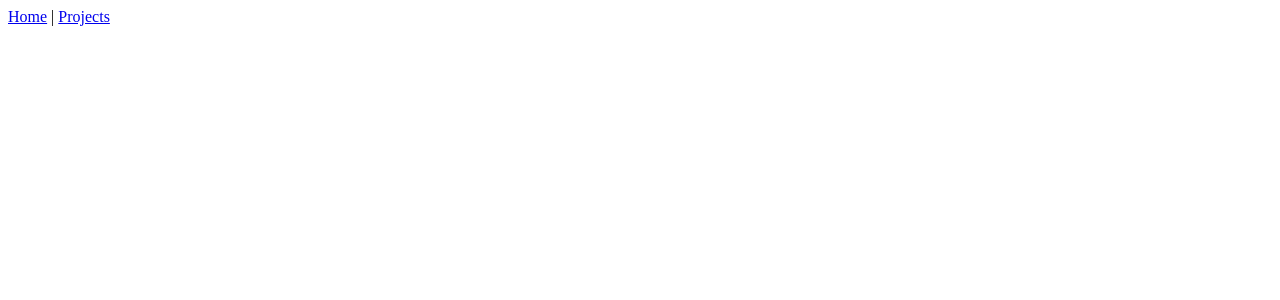
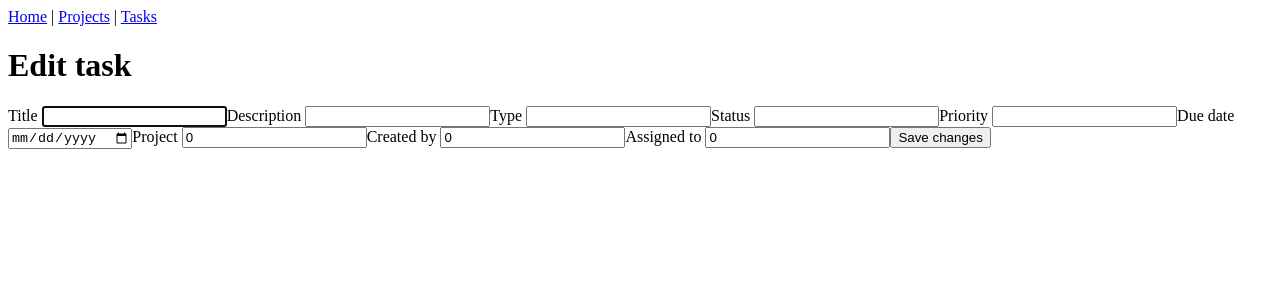
Before and after one commit to thewitchcat/nexo, a Nuxt app in the folder NexoApp/: page /tasks/1 in a window 1280 px wide. Before the commit this address had no page. Shown: the top 300 px of the page. Built offline with nearby package versions, Linux system fonts and the light colour scheme; no server answers.

Commit message:
feat(tasks): add CRUD pages, and store actions

```diff
--- a/NexoApp/app/components/Nav.vue
+++ b/NexoApp/app/components/Nav.vue
@@ -1,6 +1,7 @@
 <template>
   <nav>
     <NuxtLink to="/">Home</NuxtLink> |
-    <NuxtLink to="/projects">Projects</NuxtLink>
+    <NuxtLink to="/projects">Projects</NuxtLink> |
+    <NuxtLink to="/tasks">Tasks</NuxtLink>
   </nav>
 </template>
--- /dev/null
+++ b/NexoApp/app/pages/tasks/[taskId].vue
@@ -0,0 +1,184 @@
+<script setup lang="ts">
+type Task = {
+  id: number
+  title: string
+  description: string
+  type: string
+  status: string
+  priority: string
+  dueDate: string
+  projectId: number
+  createdBy: number
+  assignedTo: number
+}
+
+type TaskForm = Omit<Task, 'id'>
+
+const router = useRouter()
+const route = useRoute()
+
+const isNew = route.params.taskId === 'new'
+const form = ref<TaskForm>({
+  title: '',
+  description: '',
+  type: '',
+  status: '',
+  priority: '',
+  dueDate: '',
+  projectId: 0,
+  createdBy: 0,
+  assignedTo: 0,
+})
+
+const submitForm = async () => {
+  const url = isNew
+    ? 'http://localhost:5015/tasks'
+    : `http://localhost:5015/tasks/${route.params.taskId}`
+
+  try {
+    await $fetch(url, {
+      method: isNew ? 'POST' : 'PUT',
+      headers: {
+        'Content-Type': 'application/json',
+      },
+      body: JSON.stringify(form.value),
+    })
+
+    form.value = {
+      title: '',
+      description: '',
+      type: '',
+      status: '',
+      priority: '',
+      dueDate: '',
+      projectId: 0,
+      createdBy: 0,
+      assignedTo: 0,
+    }
+
+    router.push('/tasks')
+  } catch (e) {
+    console.error(e)
+  }
+}
+
+// ------------------ //
+
+if (!isNew) {
+  const { data, error } = await useFetch<Task>(
+    `http://localhost:5015/tasks/${route.params.taskId}`,
+  )
+  if (error.value) {
+    console.error(error.value)
+  }
+
+  if (data.value) {
+    form.value = {
+      title: data.value.title ?? '',
+      description: data.value.description ?? '',
+      type: data.value.type ?? '',
+      status: data.value.status ?? '',
+      priority: data.value.priority ?? '',
+      dueDate: data.value.dueDate ?? '',
+      projectId: data.value.projectId ?? 0,
+      createdBy: data.value.createdBy ?? 0,
+      assignedTo: data.value.assignedTo ?? 0,
+    }
+  }
+}
+</script>
+
+<template>
+  <div>
+    <h1>{{ isNew ? 'Add new task' : 'Edit task' }}</h1>
+
+    <form @submit.prevent="submitForm">
+      <label for="title"
+        >Title
+        <input type="text" id="title" v-model="form.title" autofocus required />
+      </label>
+
+      <label for="description"
+        >Description
+        <input
+          type="text"
+          id="description"
+          v-model="form.description"
+          required
+        />
+      </label>
+
+      <label for="type"
+        >Type
+        <input
+          type="text"
+          id="type"
+          v-model="form.type"
+          required
+        />
+      </label>
+
+      <label for="status"
+        >Status
+        <input
+          type="text"
+          id="status"
+          v-model="form.status"
+          required
+        />
+      </label>
+
+      <label for="priority"
+        >Priority
+        <input
+          type="text"
+          id="priority"
+          v-model="form.priority"
+          required
+        />
+      </label>
+
+      <label for="due-date"
+        >Due date
+        <input
+          type="date"
+          id="due-date"
+          v-model="form.dueDate"
+          required
+        />
+      </label>
+
+      <label for="project"
+        >Project
+        <input
+          type="number"
+          id="project"
+          v-model="form.projectId"
+          required
+        />
+      </label>
+
+      <label for="created-by"
+        >Created by
+        <input
+          type="number"
+          id="created-by"
+          v-model="form.createdBy"
+          required
+        />
+      </label>
+
+      <label for="assigned-to"
+        >Assigned to
+        <input
+          type="number"
+          id="assigned-to"
+          v-model="form.assignedTo"
+          required
+        />
+      </label>
+
+      <button type="submit">{{ isNew ? 'Add' : 'Save changes' }}</button>
+    </form>
+  </div>
+</template>
--- /dev/null
+++ b/NexoApp/app/pages/tasks/index.vue
@@ -0,0 +1,122 @@
+<script setup lang="ts">
+type Task = {
+  id: number
+  title: string
+  description: string
+  type: string
+  status: string
+  priority: string
+  dueDate: string
+  projectId: number
+  createdBy: number
+  assignedTo: number
+}
+
+const router = useRouter()
+
+const tasks = ref<Task[]>([])
+const isDeleteDialogVisible = ref(false)
+const selectedTask = ref<Task | null>(null)
+
+const addTask = () => {
+  router.push('/tasks/new')
+}
+
+const editTask = (id: number) => {
+  router.push(`/tasks/${id}`)
+}
+
+const openDeleteDialog = (task: Task) => {
+  selectedTask.value = task
+  isDeleteDialogVisible.value = true
+}
+
+const deleteTask = async () => {
+  if (!selectedTask.value) return
+
+  try {
+    await $fetch(`http://localhost:5015/tasks/${selectedTask.value.id}`, {
+      method: 'DELETE',
+    })
+
+    selectedTask.value = null
+    await loadTasks()
+  } catch (e) {
+    console.error(e)
+  }
+}
+
+const loadTasks = async () => {
+  try {
+    const data = await $fetch<Task[]>('http://localhost:5015/tasks')
+    tasks.value = data
+  } catch (e) {
+    console.error(e)
+  }
+}
+
+// ------------------ //
+
+const { data, pending, error } = await useFetch<Task[]>(
+  'http://localhost:5015/tasks',
+)
+
+if (data.value) {
+  tasks.value = data.value
+}
+
+onMounted(async () => {
+  await loadTasks()
+})
+</script>
+
+<template>
+  <div>
+    <h1>Task List</h1>
+    <button @click="addTask">Add new task</button>
+    <table>
+      <thead>
+        <tr>
+          <th>Title</th>
+          <th>Description</th>
+          <th>Type</th>
+          <th>Status</th>
+          <th>Priority</th>
+          <th>Due date</th>
+          <th>Project</th>
+          <th>Created by</th>
+          <th>Assigned to</th>
+          <th>Actions</th>
+        </tr>
+      </thead>
+      <tbody v-if="pending">
+        <tr>
+          <td colspan="4" style="text-align: center">Loading...</td>
+        </tr>
+      </tbody>
+      <tbody v-else>
+        <tr v-for="t in tasks" :key="t.id">
+          <td>{{ t.title }}</td>
+          <td>{{ t.description }}</td>
+          <td>{{ t.type }}</td>
+          <td>{{ t.status }}</td>
+          <td>{{ t.priority }}</td>
+          <td>{{ t.dueDate }}</td>
+          <td>{{ t.projectId }}</td>
+          <td>{{ t.createdBy }}</td>
+          <td>{{ t.assignedTo }}</td>
+          <td>
+            <button @click="editTask(t.id)">Edit</button>
+            <button @click="openDeleteDialog(t)">Delete</button>
+          </td>
+        </tr>
+      </tbody>
+    </table>
+
+    <DeleteDialog
+      v-model="isDeleteDialogVisible"
+      message="Are you sure want to delete this task?"
+      @confirm="deleteTask"
+    ></DeleteDialog>
+  </div>
+</template>
```
